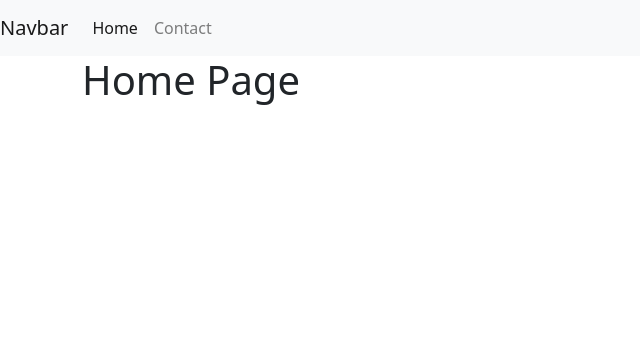
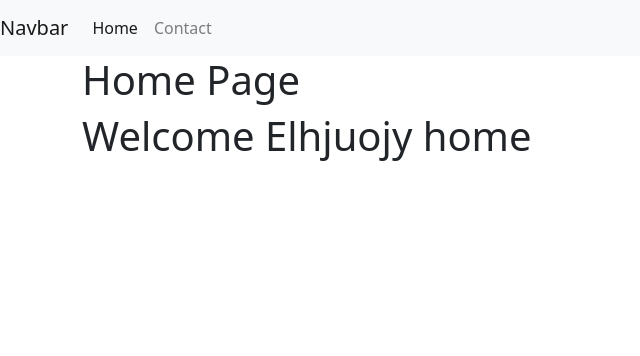
Before and after one commit to elhajuojy/Genesis-mvc-framework, a PHP site: page / in a window 1280 px wide. Shown: the top 356 px of the page, without its empty margins (0-640 px from the left). Run offline with PHP 8.4, Linux system fonts and the light colour scheme; some libraries are stand-ins or nearby versions.

Commit message:
handling params and randing page from controllers 🎛️🎛

```diff
--- a/Public/index.php
+++ b/Public/index.php
@@ -3,19 +3,17 @@
 
 require_once __DIR__ . "/../vendor/autoload.php";
 
+use app\controllers\SiteController as SiteControllerAlias;
 use app\core\Application;
 use app\core\Router;
 
 
-
 $app = new Application(dirname(__DIR__));
 
-$app->router->get('/',"home");
+$app->router->get('/',[SiteControllerAlias::class,'home']);
 
 
-$app->router->get('/contact',"contact");
+$app->router->get('/contact',[SiteControllerAlias::class,'contact']);
 
-$app->router->post('/contact',function(){
-    return "handling submitted data";
-});
+$app->router->post('/contact',[SiteControllerAlias::class,'handleContent']);
 $app->run();
--- /dev/null
+++ b/controllers/SiteController.php
@@ -0,0 +1,27 @@
+<?php
+
+namespace  app\controllers;
+
+
+use app\core\Application;
+
+
+
+
+class  SiteController{
+    public  static function home(){
+        $parms =[
+            'name'=>'Elhjuojy home',
+            "lastname"=>'elhjuojy'
+        ];
+        return Application::$app->router->randerView("home",$parms);
+        //return "show contact form ";
+    }
+    public static function contact(){
+
+        return Application::$app->router->randerView("contact",[]);
+    }
+    public static function handleContent(){
+        return "handling submitted data";
+    }
+}
--- a/core/Router.php
+++ b/core/Router.php
@@ -34,15 +34,16 @@ class Router
             return $this->randerView("404");
         }
         if(is_string($callback)){
+
             return $this->randerView($callback);
         }
         return call_user_func($callback);
     }
 
-    public function randerView($view)
+    public function randerView($view,$parms=[])
     {
         $layoutContent = $this->layoutContent();
-        $ViewContent = $this->randerOnlyView($view);
+        $ViewContent = $this->randerOnlyView($view,$parms);
         return str_replace('{{content}}',$ViewContent,$layoutContent);
     }
     public function randerViewContent($viewContent)
@@ -59,7 +60,12 @@ class Router
         return ob_get_clean();
     }
 
-    protected  function randerOnlyView($view){
+    protected  function randerOnlyView($view,$parms){
+        foreach ($parms as $key=>$value){
+            $$key = $value;
+        }
+        //var_dump($name);
+        //var_dump($lastname);
         ob_start();
         include_once Application::$ROOT_DIR."/views/$view.php";
         return ob_get_clean();
--- a/views/home.php
+++ b/views/home.php
@@ -1 +1,2 @@
 <h1>Home Page</h1>
+<h1>Welcome <?=$name?></h1>
```
